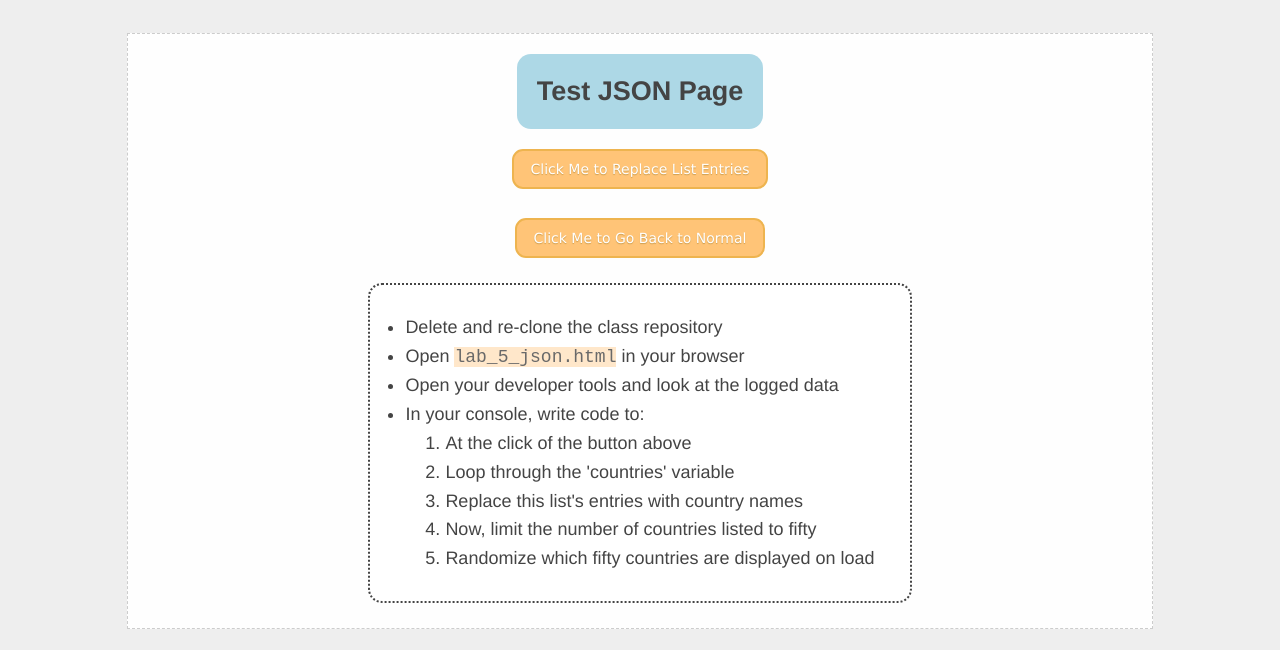
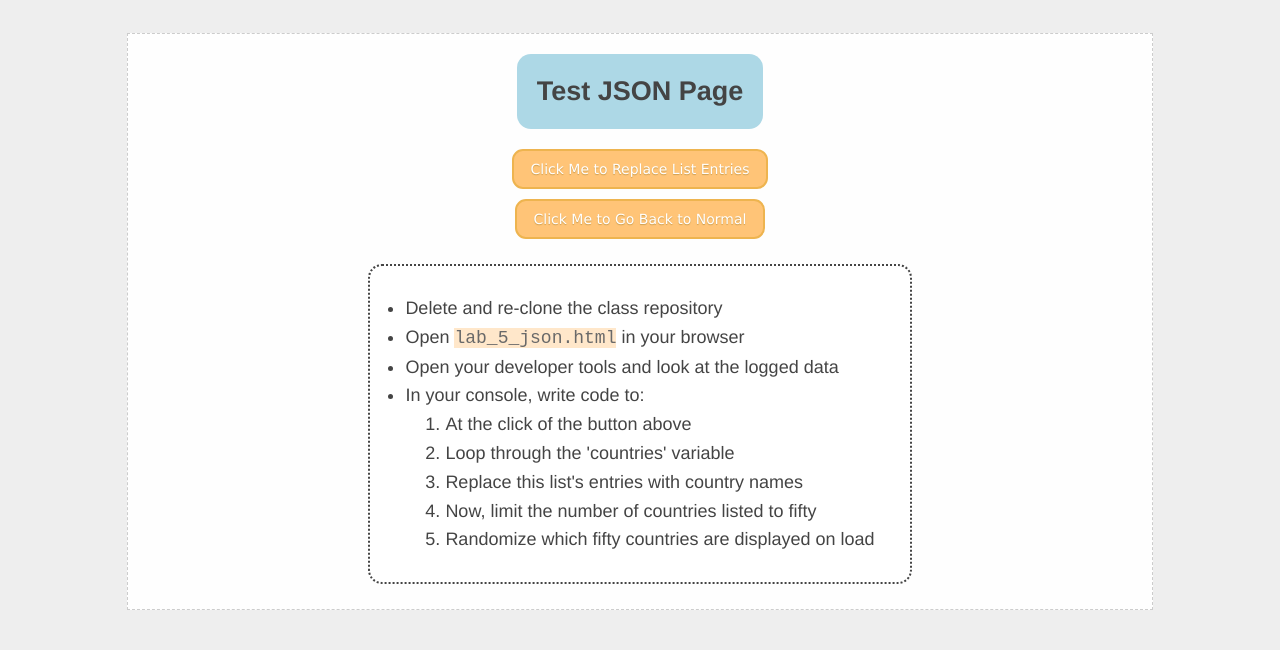
Before and after one commit to MattClewley/MattClewley.github.io, a PHP site: page /lab_5/lab_5_json.html in a window 1280 px wide. Shown: the top 650 px of the page. Run offline with PHP 8.4, Linux system fonts and the light colour scheme.

Commit message:
changed spacing

```diff
--- a/lab_5/lab_5_json.html
+++ b/lab_5/lab_5_json.html
@@ -11,8 +11,7 @@
     <div class="wrapper">
       <div class="header">Test JSON page</div>
        <button class="button" onclick="loadData()">Click Me to Replace List Entries</button>
-       <br>
-       <a href="https://mattclewley.github.io/lab_5/lab_5_json.html"><button class="button">Click Me to Go Back to Normal</button></a>
+       <a href="https://mattclewley.github.io/lab_5/lab_5_json.html" class="spacer"><button class="button">Click Me to Go Back to Normal</button></a>
       <!--<button class="button" onclick="console.log('You haven\'t written a function yet!');">Click me to replace list entries</button>-->
       <div class="content">
         <ul class="instructions" id="loopme">
--- a/lab_5/lab_styles.css
+++ b/lab_5/lab_styles.css
@@ -5,6 +5,9 @@ body {
   color: #444;
   padding: 0 10px;
   background: #eee;
+}
+.spacer {
+  margin-top: 10px;
 }
 
 h1,
```
